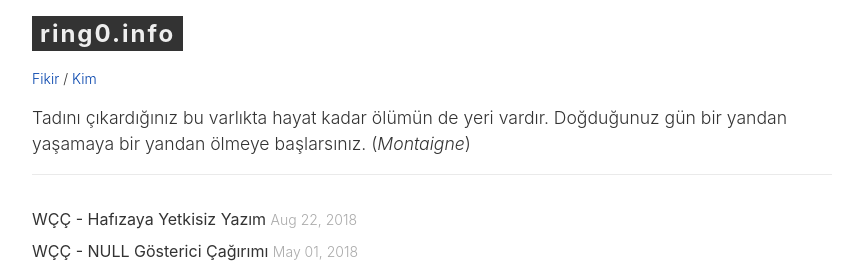
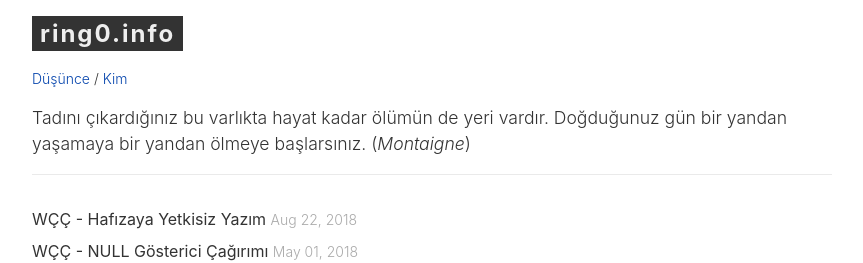
Before and after one commit to philophys/philophys.github.com, a Jekyll site: the page built from index.html, in a window 1280 px wide. Shown: the top 263 px of the page, without its empty margins (8-871 px from the left). Built offline with Jekyll 4.4.1, drawn with Linux system fonts in a browser that asks for light colours.

Commit message:
Update nav.html

```diff
--- a/_includes/nav.html
+++ b/_includes/nav.html
@@ -1,4 +1,4 @@
 <p class="site-nav">
-  <a href="{{ '/fikir' | prepend: site.baseurl | prepend: site.url }}">Fikir</a> /
+  <a href="{{ '/dusunce' | prepend: site.baseurl | prepend: site.url }}">Düşünce</a> /
   <a href="{{ '/kim' | prepend: site.baseurl | prepend: site.url }}">Kim</a>
 </p>
```
